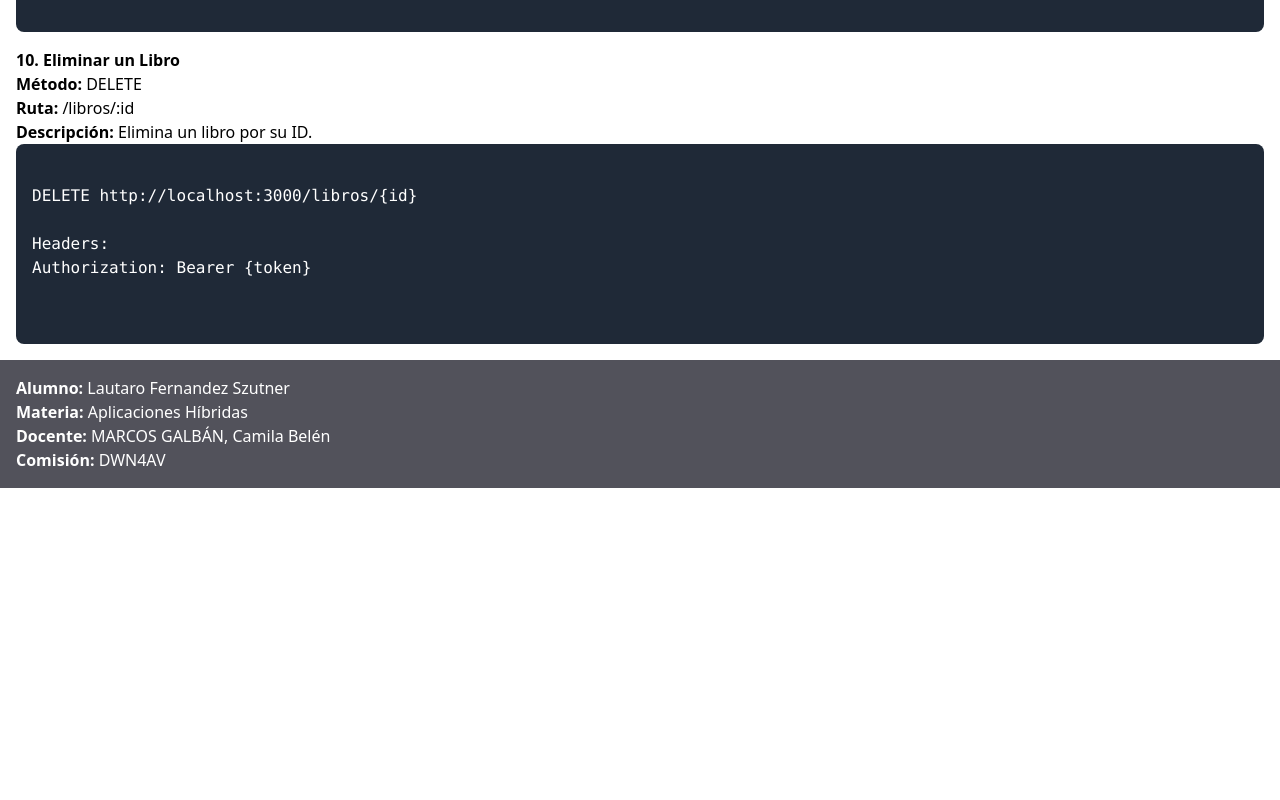
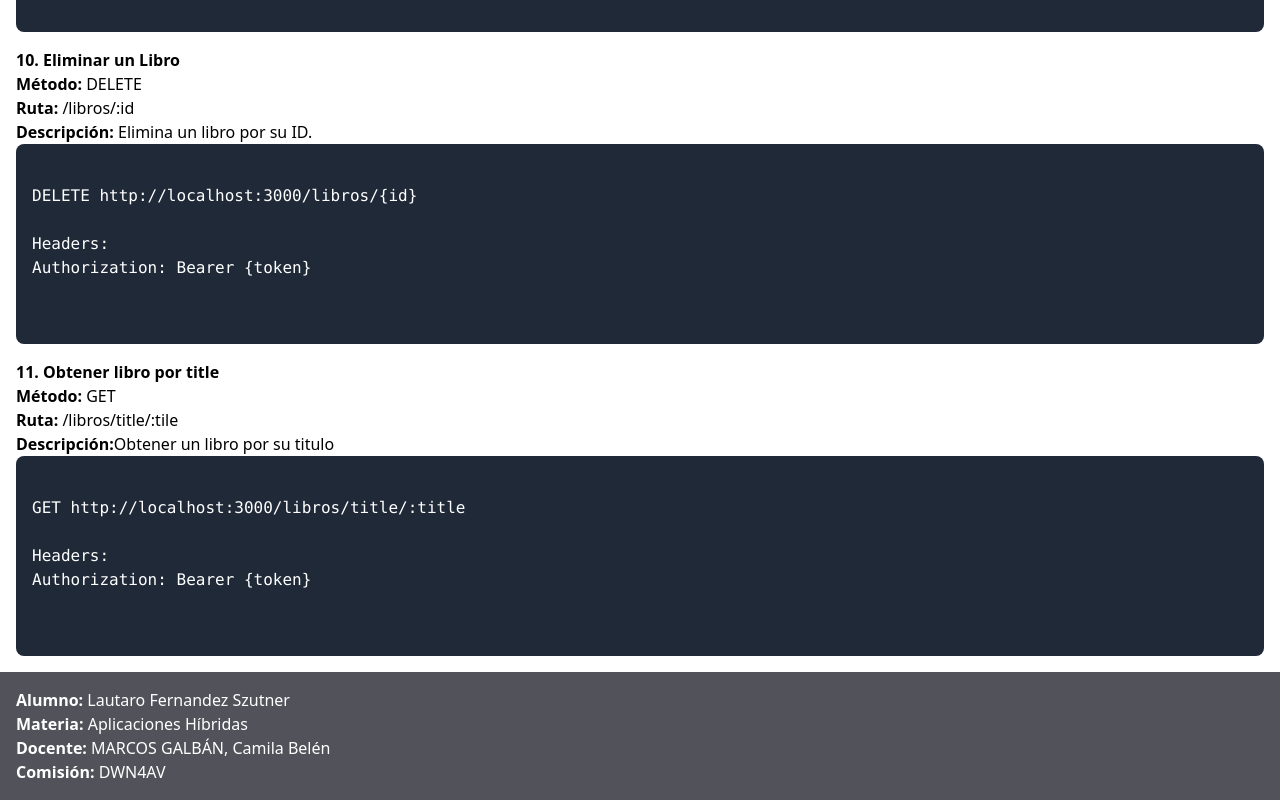
Before and after one commit to Lau-szutner/aplicaciones-hibridas-api, a website: page public/index.html in a window 1280 px wide. Shown: the part 4044-4844 px from the top of the page. Before the commit the page ends 4532 px from the top, so only its background shows below. Drawn offline with nearby package versions, Linux system fonts and the light colour scheme.

Commit message:
documentacion

```diff
--- a/public/index.html
+++ b/public/index.html
@@ -197,6 +197,20 @@ Headers:
 Authorization: Bearer {token}
 </code>
         </pre>
+
+
+        <h4 class="mt-4 text-md font-semibold">11. Obtener libro por title</h4>
+        <p><strong>Método:</strong> GET</p>
+        <p><strong>Ruta:</strong> /libros/title/:tile</p>
+        <p><strong>Descripción:</strong>Obtener un libro por su titulo</p>
+        <pre class="bg-gray-800 p-4 rounded-lg text-white">
+<code>
+GET http://localhost:3000/libros/title/:title
+
+Headers:
+Authorization: Bearer {token}
+</code>
+        </pre>
     </main>
 
     <footer class="bg-zinc-600 p-4 text-white">
```
